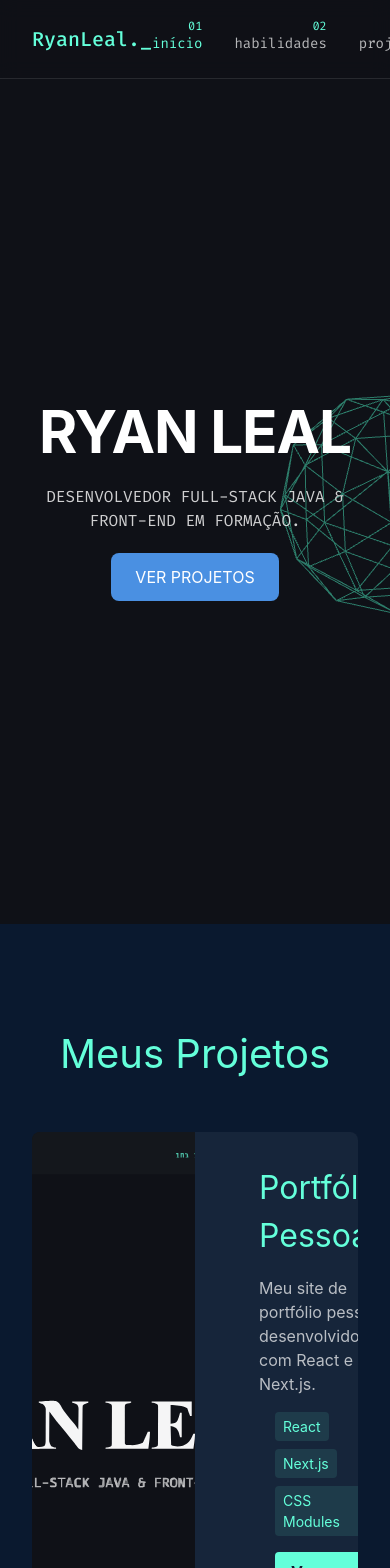
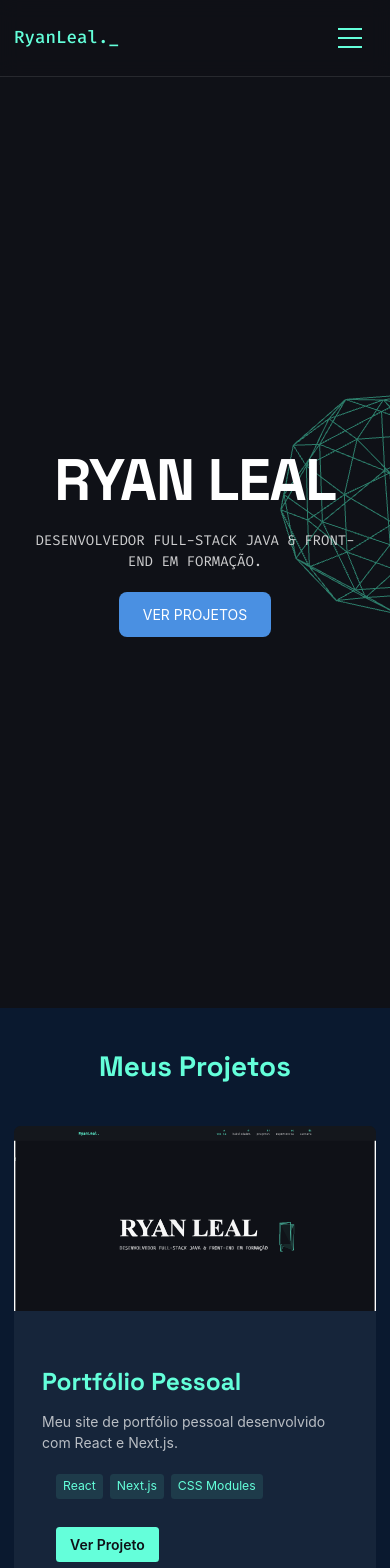
Before and after one commit to washryan/ryanleal, a Next.js app: page / in a window 390 px wide. Shown: the top 1568 px of the page. Built offline with nearby package versions, Linux system fonts and the light colour scheme.

Commit message:
Added: Melhora no site, agora o site tem suporte para celulares e também um title!

```diff
--- a/package.json
+++ b/package.json
@@ -29,11 +29,11 @@
     "@types/react": "^18.2.0",
     "@types/react-dom": "^18.2.0",
     "@types/three": "^0.159.0",
-    "autoprefixer": "^10.4.16",
+    "autoprefixer": "^10.4.20",
     "eslint": "^8.51.0",
     "eslint-config-next": "13.5.6",
-    "postcss": "^8.4.31",
-    "tailwindcss": "^3.3.3",
+    "postcss": "^8.4.49",
+    "tailwindcss": "^3.4.17",
     "typescript": "^5"
   }
 }
--- a/src/components/Header.tsx
+++ b/src/components/Header.tsx
@@ -1,8 +1,7 @@
-'use client'
-
 import Link from 'next/link'
 import { usePathname } from 'next/navigation'
 import { motion } from 'framer-motion'
+import MobileMenu from './MobileMenu'
 import styles from '../styles/Header.module.css'
 
 export default function Header() {
@@ -19,9 +18,16 @@ export default function Header() {
     <header className={styles.header}>
       <div className={styles.container}>
         <Link href="/" className={styles.logo}>
-          RyanLeal._
+          <motion.span
+            initial={{ opacity: 0 }}
+            animate={{ opacity: 1 }}
+            transition={{ duration: 0.5 }}
+          >
+            RyanLeal._
+          </motion.span>
         </Link>
-        <nav className={styles.nav}>
+
+        <nav className={`${styles.nav} desktop-menu`}>
           {navItems.map((item) => (
             <Link
               key={item.number}
@@ -45,6 +51,8 @@ export default function Header() {
             </Link>
           ))}
         </nav>
+
+        <MobileMenu />
       </div>
     </header>
   )
--- /dev/null
+++ b/src/components/MobileMenu.tsx
@@ -0,0 +1,64 @@
+import { useState } from 'react'
+import { motion, AnimatePresence } from 'framer-motion'
+import Link from 'next/link'
+import styles from '../styles/MobileMenu.module.css'
+
+export default function MobileMenu() {
+  const [isOpen, setIsOpen] = useState(false)
+
+  const menuItems = [
+    { number: '01', name: 'início', path: '/' },
+    { number: '02', name: 'habilidades', path: '#expertise' },
+    { number: '03', name: 'projetos', path: '#work' },
+    { number: '04', name: 'experiência', path: '#work-experience' },
+    { number: '05', name: 'contato', path: '#contact' },
+  ]
+
+  return (
+    <div className={styles.mobileMenu}>
+      <button
+        className={styles.menuButton}
+        onClick={() => setIsOpen(!isOpen)}
+        aria-label="Menu"
+      >
+        <div className={`${styles.hamburger} ${isOpen ? styles.open : ''}`}>
+          <span></span>
+          <span></span>
+          <span></span>
+        </div>
+      </button>
+
+      <AnimatePresence>
+        {isOpen && (
+          <motion.div
+            className={styles.menuContent}
+            initial={{ x: '100%' }}
+            animate={{ x: 0 }}
+            exit={{ x: '100%' }}
+            transition={{ type: 'tween', duration: 0.3 }}
+          >
+            <nav className={styles.nav}>
+              {menuItems.map((item) => (
+                <motion.div
+                  key={item.number}
+                  initial={{ opacity: 0, x: 20 }}
+                  animate={{ opacity: 1, x: 0 }}
+                  transition={{ delay: 0.2 }}
+                >
+                  <Link
+                    href={item.path}
+                    className={styles.navItem}
+                    onClick={() => setIsOpen(false)}
+                  >
+                    <span className={styles.navNumber}>{item.number}</span>
+                    <span className={styles.navText}>{item.name}</span>
+                  </Link>
+                </motion.div>
+              ))}
+            </nav>
+          </motion.div>
+        )}
+      </AnimatePresence>
+    </div>
+  )
+}
--- a/src/styles/Header.module.css
+++ b/src/styles/Header.module.css
@@ -12,16 +12,16 @@
 .container {
   max-width: 1200px;
   margin: 0 auto;
-  padding: 1.5rem 2rem;
+  padding: 1rem;
   display: flex;
   justify-content: space-between;
   align-items: center;
 }
 
 .logo {
-  font-family: 'Fira Code', monospace;
+  font-family: var(--font-mono);
   font-size: 1.25rem;
-  color: #64ffda;
+  color: var(--color-primary);
   text-decoration: none;
   font-weight: 500;
 }
@@ -33,24 +33,19 @@
 
 .navItem {
   display: flex;
-  flex-direction: column;
-  align-items: flex-start;
+  align-items: center;
+  gap: 0.5rem;
   text-decoration: none;
-  position: relative;
-  padding-top: 0.5rem;
 }
 
 .navNumber {
-  font-family: 'Fira Code', monospace;
+  font-family: var(--font-mono);
   font-size: 0.75rem;
-  color: #64ffda;
-  position: absolute;
-  top: -0.5rem;
-  right: 0;
+  color: var(--color-primary);
 }
 
 .navText {
-  font-family: 'Fira Code', monospace;
+  font-family: var(--font-mono);
   font-size: 0.875rem;
   color: rgba(255, 255, 255, 0.7);
   transition: color 0.2s ease;
@@ -60,10 +55,17 @@
   color: #ffffff;
 }
 
-.navItem:hover~.navItem .navText {
-  color: rgba(255, 255, 255, 0.3);
+.active .navText {
+  color: var(--color-primary);
 }
 
-.active .navText {
-  color: #64ffda;
+/* Mobile styles */
+@media (max-width: 768px) {
+  .container {
+    padding: 1rem;
+  }
+
+  .nav {
+    display: none; /* Hide desktop nav on mobile */
+  }
 }
--- /dev/null
+++ b/src/styles/MobileMenu.module.css
@@ -0,0 +1,84 @@
+.mobileMenu {
+  display: none;
+  position: relative;
+  z-index: 1000;
+}
+
+@media (max-width: 768px) {
+  .mobileMenu {
+    display: block;
+  }
+}
+
+.menuButton {
+  background: transparent;
+  border: none;
+  padding: 1rem;
+  z-index: 1001;
+}
+
+.hamburger {
+  width: 24px;
+  height: 20px;
+  position: relative;
+  display: flex;
+  flex-direction: column;
+  justify-content: space-between;
+}
+
+.hamburger span {
+  display: block;
+  width: 100%;
+  height: 2px;
+  background-color: var(--color-primary);
+  transition: all 0.3s ease;
+}
+
+.hamburger.open span:nth-child(1) {
+  transform: translateY(9px) rotate(45deg);
+}
+
+.hamburger.open span:nth-child(2) {
+  opacity: 0;
+}
+
+.hamburger.open span:nth-child(3) {
+  transform: translateY(-9px) rotate(-45deg);
+}
+
+.menuContent {
+  position: fixed;
+  top: 0;
+  right: 0;
+  width: 75%;
+  height: 100vh;
+  background: var(--color-secondary);
+  padding: 6rem 2rem 2rem;
+  box-shadow: -10px 0px 30px rgba(0, 0, 0, 0.3);
+}
+
+.nav {
+  display: flex;
+  flex-direction: column;
+  gap: 2rem;
+}
+
+.navItem {
+  display: flex;
+  align-items: center;
+  gap: 1rem;
+  font-family: var(--font-mono);
+  font-size: 1rem;
+  color: var(--color-foreground);
+  text-decoration: none;
+}
+
+.navNumber {
+  color: var(--color-primary);
+  font-size: 0.875rem;
+}
+
+.navText {
+  text-transform: uppercase;
+  letter-spacing: 1px;
+}
--- a/src/styles/WorkSection.module.css
+++ b/src/styles/WorkSection.module.css
@@ -1,85 +1,84 @@
 .work {
-  padding: 100px 0;
-  background-color: #0a192f;
+  padding: 6rem 1rem;
+  background-color: var(--color-secondary);
 }
 
 .container {
   max-width: 1200px;
   margin: 0 auto;
-  padding: 0 2rem;
 }
 
 .title {
   font-size: 2.5rem;
   margin-bottom: 3rem;
   text-align: center;
-  color: #64ffda;
+  color: var(--color-primary);
 }
 
 .mainProject {
   display: flex;
+  flex-direction: column;
   gap: 2rem;
   margin-bottom: 4rem;
   background: rgba(255, 255, 255, 0.05);
-  border-radius: 8px;
+  border-radius: 0.5rem;
   overflow: hidden;
 }
 
 .mainProjectImage {
-  width: 50%;
+  width: 100%;
+  height: auto;
   object-fit: cover;
 }
 
 .mainProjectContent {
   padding: 2rem;
-  display: flex;
-  flex-direction: column;
-  justify-content: center;
 }
 
 .mainProjectTitle {
   font-size: 2rem;
   margin-bottom: 1rem;
-  color: #64ffda;
+  color: var(--color-primary);
 }
 
 .mainProjectDescription {
   font-size: 1rem;
   color: rgba(255, 255, 255, 0.7);
-  margin-bottom: 1rem;
+  margin-bottom: 1.5rem;
 }
 
 .filterContainer {
   display: flex;
   justify-content: center;
+  gap: 1rem;
   margin-bottom: 2rem;
+  flex-wrap: wrap;
 }
 
 .filterButton {
   background: none;
-  border: none;
-  color: rgba(255, 255, 255, 0.7);
-  font-size: 1rem;
+  border: 1px solid var(--color-primary);
+  color: var(--color-primary);
+  padding: 0.5rem 1rem;
+  border-radius: 0.25rem;
   cursor: pointer;
-  padding: 0.5rem 1rem;
-  margin: 0 0.5rem;
-  transition: color 0.3s ease;
+  transition: all 0.3s ease;
 }
 
 .filterButton:hover,
 .filterButton.active {
-  color: #64ffda;
+  background-color: rgba(100, 255, 218, 0.1);
 }
 
 .projectsGrid {
   display: grid;
-  grid-template-columns: repeat(auto-fit, minmax(300px, 1fr));
+  grid-template-columns: repeat(auto-fit, minmax(280px, 1fr));
   gap: 2rem;
 }
 
 .projectCard {
   background: rgba(255, 255, 255, 0.05);
-  border-radius: 8px;
+  border-radius: 0.5rem;
   overflow: hidden;
   transition: transform 0.3s ease;
 }
@@ -97,7 +96,7 @@
 .projectTitle {
   font-size: 1.5rem;
   margin: 1rem;
-  color: #64ffda;
+  color: var(--color-primary);
 }
 
 .projectDescription {
@@ -115,24 +114,62 @@
 
 .tag {
   background: rgba(100, 255, 218, 0.1);
-  color: #64ffda;
+  color: var(--color-primary);
   padding: 0.25rem 0.5rem;
-  border-radius: 4px;
+  border-radius: 0.25rem;
   font-size: 0.875rem;
 }
 
 .projectLink {
   display: inline-block;
-  background: #64ffda;
-  color: #0a192f;
+  background: var(--color-primary);
+  color: var(--color-background);
   padding: 0.5rem 1rem;
-  border-radius: 4px;
+  border-radius: 0.25rem;
   text-decoration: none;
-  font-weight: bold;
-  margin: 0 1rem 1rem;
-  transition: background 0.3s ease;
+  font-weight: 600;
+  margin: 1rem;
+  transition: all 0.3s ease;
 }
 
 .projectLink:hover {
-  background: #45e0c0;
+  background: rgba(100, 255, 218, 0.8);
+  transform: translateY(-2px);
 }
+
+/* Desktop styles */
+@media (min-width: 768px) {
+  .mainProject {
+    flex-direction: row;
+  }
+
+  .mainProjectImage {
+    width: 50%;
+  }
+
+  .mainProjectContent {
+    width: 50%;
+    display: flex;
+    flex-direction: column;
+    justify-content: center;
+  }
+}
+
+/* Mobile styles */
+@media (max-width: 768px) {
+  .work {
+    padding: 3rem 1rem;
+  }
+
+  .title {
+    font-size: 2rem;
+  }
+
+  .mainProjectTitle {
+    font-size: 1.75rem;
+  }
+
+  .projectsGrid {
+    grid-template-columns: 1fr;
+  }
+}
--- a/src/styles/globals.css
+++ b/src/styles/globals.css
@@ -3,41 +3,165 @@
 @tailwind components;
 @tailwind utilities;
 
+:root {
+  --color-background: #0f1117;
+  --color-foreground: #ffffff;
+  --color-primary: #64ffda;
+  --color-secondary: #0a192f;
+  --color-accent: #ff6496;
+  --font-sans: 'Space Grotesk', sans-serif;
+  --font-mono: 'Fira Code', monospace;
+}
+
 * {
   cursor: none;
+  margin: 0;
+  padding: 0;
+  box-sizing: border-box;
 }
 
 html {
   scroll-behavior: smooth;
+  font-size: 16px;
+}
+
+@media (max-width: 768px) {
+  html {
+    font-size: 14px;
+  }
 }
 
 body {
+  background-color: var(--color-background);
+  color: var(--color-foreground);
+  font-family: var(--font-sans);
   overflow-x: hidden;
+  line-height: 1.6;
 }
 
-/* Para o cursor personalizado */
-a,
-button,
-input,
-textarea,
-[role="button"] {
+/* Improved button styles */
+button, .button {
   cursor: none;
+  background: transparent;
+  border: 1px solid var(--color-primary);
+  color: var(--color-primary);
+  padding: 0.75rem 1.5rem;
+  border-radius: 4px;
+  font-family: var(--font-mono);
+  font-size: 0.875rem;
+  transition: all 0.3s ease;
 }
 
-/* Scrollbar personalizada */
+button:hover, .button:hover {
+  background: rgba(100, 255, 218, 0.1);
+  transform: translateY(-2px);
+}
+
+/* Improved link styles */
+a {
+  cursor: none;
+  color: var(--color-primary);
+  text-decoration: none;
+  transition: all 0.3s ease;
+}
+
+a:hover {
+  color: var(--color-foreground);
+}
+
+/* Improved heading styles */
+h1, h2, h3, h4, h5, h6 {
+  font-family: var(--font-sans);
+  font-weight: 700;
+  line-height: 1.2;
+}
+
+/* Improved section styles */
+section {
+  padding: 5rem 0;
+}
+
+@media (max-width: 768px) {
+  section {
+    padding: 3rem 0;
+  }
+}
+
+/* Custom scrollbar */
 ::-webkit-scrollbar {
   width: 10px;
 }
 
 ::-webkit-scrollbar-track {
-  background: #0f1117;
+  background: var(--color-background);
 }
 
 ::-webkit-scrollbar-thumb {
-  background: #64ffda;
+  background: var(--color-primary);
   border-radius: 5px;
 }
 
 ::-webkit-scrollbar-thumb:hover {
   background: rgba(100, 255, 218, 0.7);
 }
+
+/* Glass effect */
+.glass {
+  background: rgba(255, 255, 255, 0.05);
+  backdrop-filter: blur(10px);
+  -webkit-backdrop-filter: blur(10px);
+  border: 1px solid rgba(255, 255, 255, 0.1);
+}
+
+/* Gradient text */
+.gradient-text {
+  background: linear-gradient(45deg, var(--color-primary), var(--color-accent));
+  -webkit-background-clip: text;
+  background-clip: text;
+  color: transparent;
+}
+
+/* Animation classes */
+.fade-in {
+  animation: fadeIn 0.5s ease-in forwards;
+}
+
+@keyframes fadeIn {
+  from {
+    opacity: 0;
+    transform: translateY(20px);
+  }
+  to {
+    opacity: 1;
+    transform: translateY(0);
+  }
+}
+
+/* Mobile menu styles */
+.mobile-menu {
+  display: none;
+}
+
+@media (max-width: 768px) {
+  .mobile-menu {
+    display: block;
+  }
+
+  .desktop-menu {
+    display: none;
+  }
+}
+
+/* Container styles */
+.container {
+  width: 100%;
+  max-width: 1200px;
+  margin: 0 auto;
+  padding: 0 1.5rem;
+}
+
+@media (max-width: 768px) {
+  .container {
+    padding: 0 1rem;
+  }
+}
```
Also changed, not shown: src/components/Layout.tsx (+13 -1 lines), src/components/Meta.tsx (added, +41 -0 lines), src/styles/ContactSection.module.css (+50 -29 lines), tailwind.config.js (added, +10 -0 lines), 1 other file (tests, documents, lock files or other folders).
